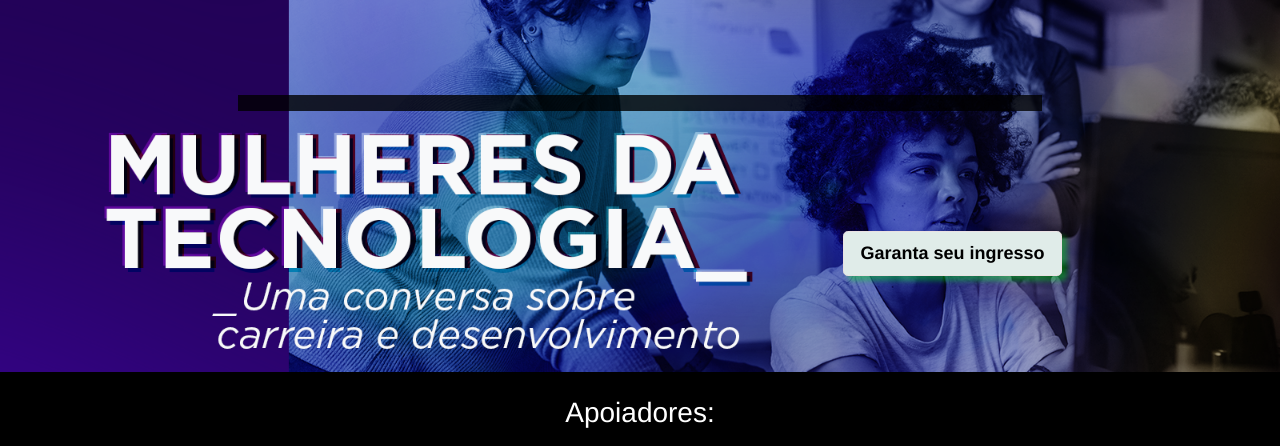
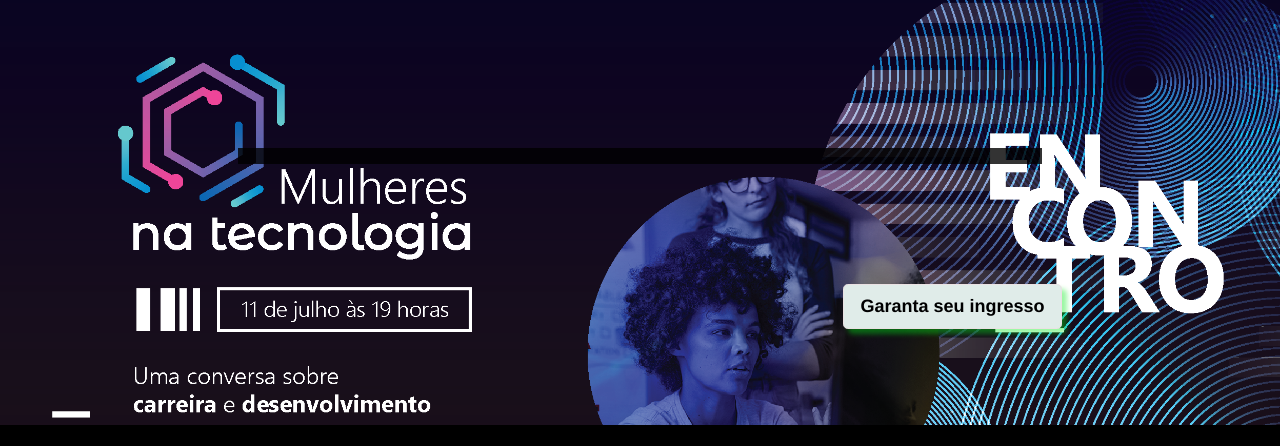
Before and after one commit to LidianeMara/refresh, a plain HTML site: page index.html in a window 1280 px wide. Shown: the part 115-561 px from the top of the page. Drawn offline with nearby package versions, Linux system fonts and the light colour scheme; a script that the page names is missing.

Commit message:
change capa index

```diff
--- a/css/style.css
+++ b/css/style.css
@@ -21,9 +21,10 @@ a:link{
 }
 
 .principal{
-    background: url(../img/capa-sympla-v1.png) no-repeat;
+    background: url(../img/capa\ evento-01.png) no-repeat;
     width: 100%;
     background-size: cover;
+
 }
 
 .titulo h1{
```
Also changed, not shown: img/capa evento-01.png (added), img/logo mooca game show png.png.
